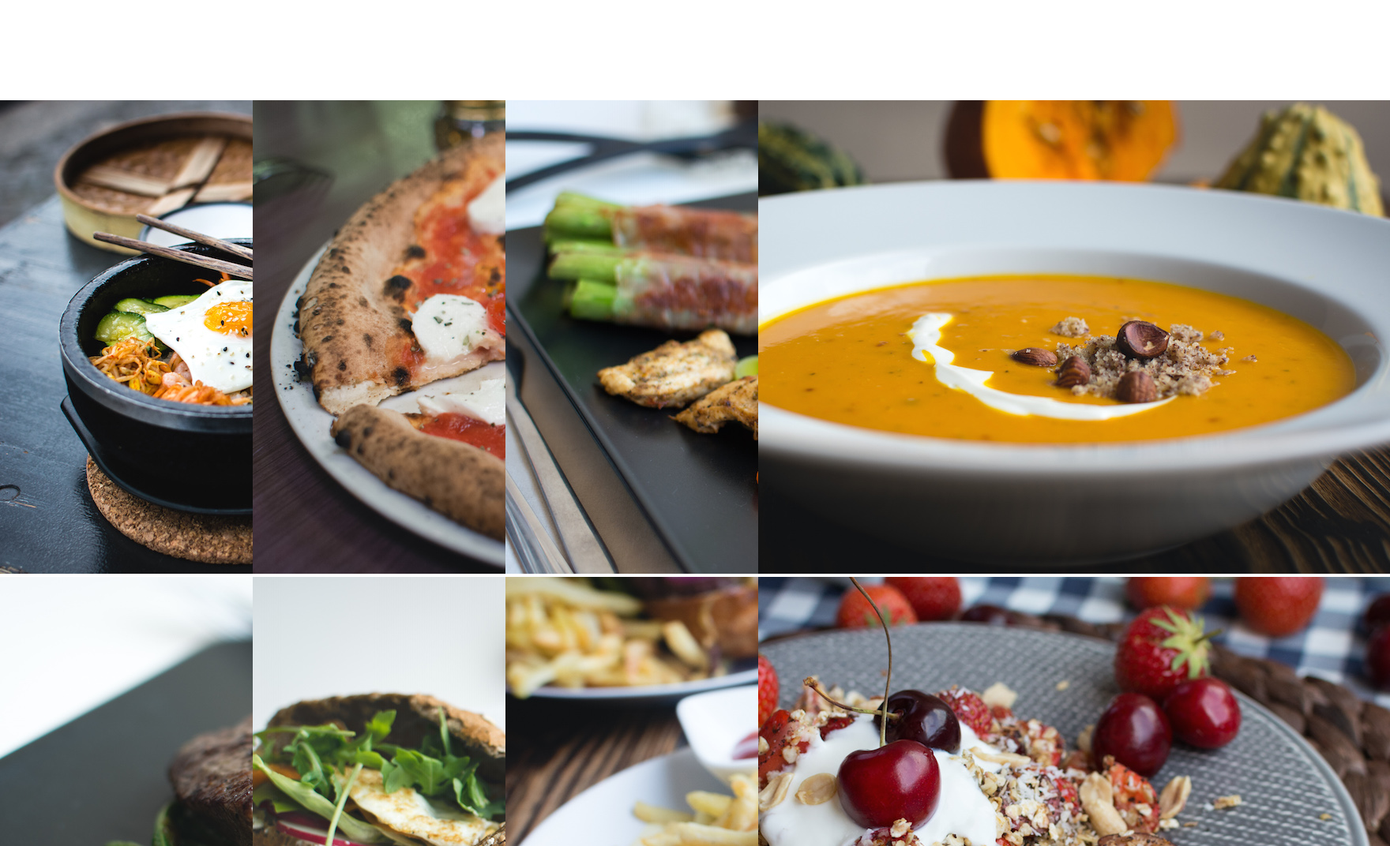
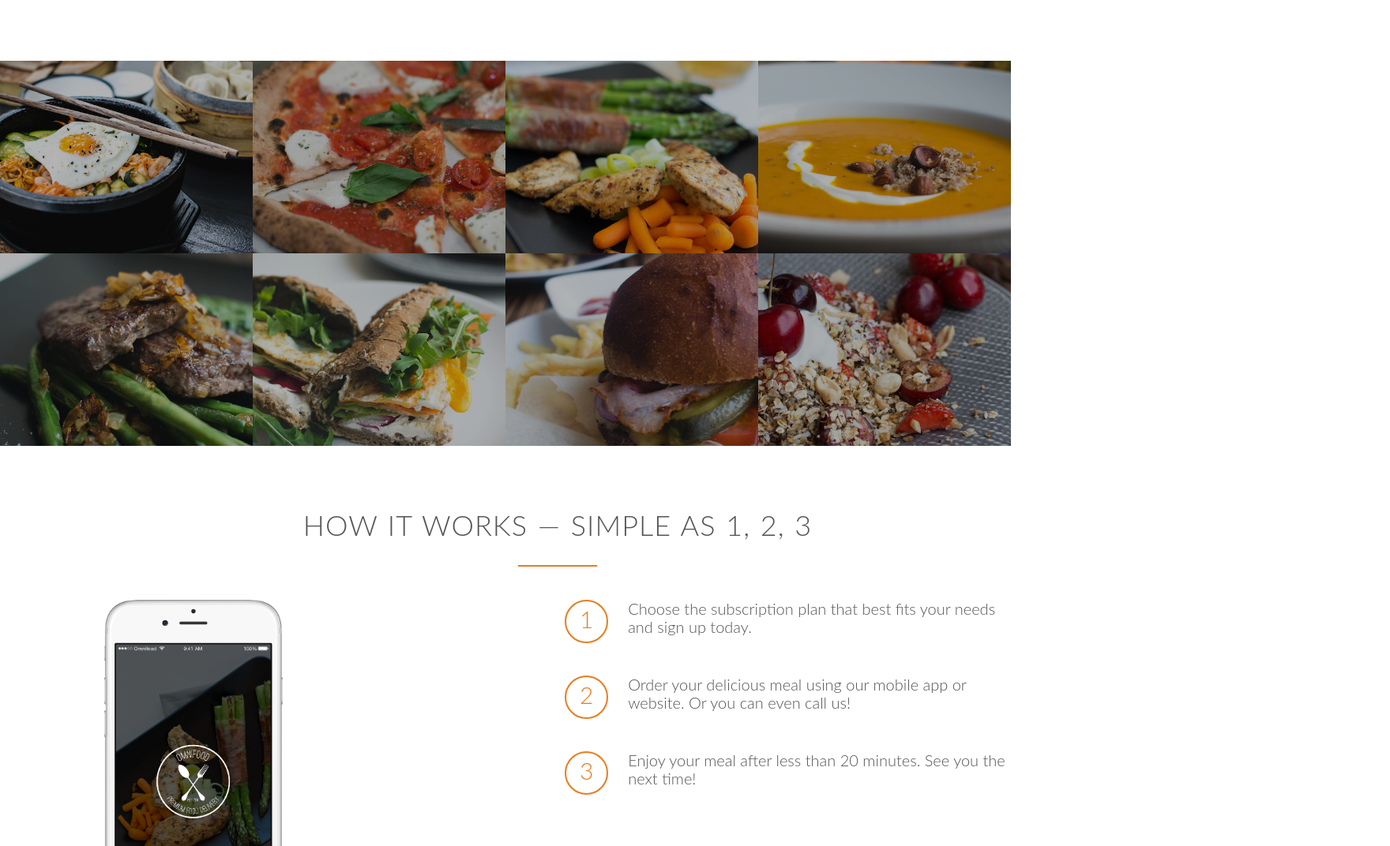
Before and after one commit to dristipoddar/myfood, a plain HTML site: page index.html in a window 1280 px wide. Shown: the part 1424-2496 px from the top of the page at 79% size, 1760 px wide, since content can reach past the window. Drawn offline with Linux system fonts and the light colour scheme.

Commit message:
features added

```diff
--- a/index.html
+++ b/index.html
@@ -65,7 +65,7 @@
          </section>
 
         <section class="section-meals">
-            <ul class="meals-showcase">
+            <ul class="meals-showcase clearfix">
                 <li>
                     <figure  class="meal-photo">
                         <img src="resources/img/1.jpg" alt="Korean bibimbap with egg and vegetables">
@@ -87,7 +87,7 @@
                     </figure>
                 </li>
             </ul>
-            <ul class="meals-showcase">
+            <ul class="meals-showcase clearfix">
                 <li>
                     <figure class="meal-photo">
                         <img src="resources/img/5.jpg" alt="Paleo beef steak with vegetables">
@@ -110,5 +110,31 @@
                 </li>
             </ul>
         </section>
+        <section class="section-steps">
+            <div class="row">
+                <h2>How it works &mdash; Simple as 1, 2, 3</h2>
+            </div>
+            <div class="row">
+                <div class="col span-1-of-2">
+                    <img src="resources/img/app-iPhone.png" alt="Omnifood app on iPhone" class="app-screen">
+                </div>
+                <div class="col span-1-of-2">
+                    <div class="works-step">
+                        <div>1</div>
+                        <p>Choose the subscription plan that best fits your needs and sign up today.</p>
+                    </div>
+                <div class="works-step">
+                        <div>2</div>
+                        <p>Order your delicious meal using our mobile app or website. Or you can even call us!</p>
+                    </div>
+                <div class="works-step">
+                        <div>3</div>
+                            <p>Enjoy your meal after less than 20 minutes. See you the next time!</p>
+                        </div>
+                        <a href="#" class="btn-app"><img src="resources/img/download-app.svg" alt="App Store Button"></a>
+                        <a href="#" class="btn-app"><img src="resources/img/download-app-android.png" alt="App Store Button"></a>
+                </div>
+            </div>
+        </section>
     </body>
 </html>
--- a/resources/CSS/style.css
+++ b/resources/CSS/style.css
@@ -17,6 +17,14 @@ html {
     font-weight: 300;
     font-size: 20px;
     text-rendering: optimizeLegibility;
+}
+.clearfix{zoom: 1}
+.clearfix:after{
+    content: '.';
+    clear: both;
+    display: block;
+    height: 0;
+    visibility: hidden;
 }
 /* -------------------------------------*/
 /*REUSABLE COMPONENTS */
@@ -180,16 +188,91 @@ html {
 }
 
 /* -------------------------------------*/
+/*FEATURES */
+/*--------------------------------------*/
+
+.section-features .long-copy {
+    margin-bottom: 30px;
+}
+
+/* -------------------------------------*/
 /*MEALS */
 /*--------------------------------------*/
 
-.meals-showcase{
+.section-meals {
+    padding: 0;
+}
+
+.meals-showcase {
     list-style: none;
     width: 100%;
 }
 
-.meals-showcase li{
+.meals-showcase li {
     display: block;
     float: left;
     width: 25%;
+
 }
+
+.meal-photo {
+    width: 100%;
+    margin: 0;
+    overflow: hidden;
+    background-color:#000 ;
+}
+.meal-photo img {
+    opacity: 0.7;
+    width: 100%;
+    height: auto;
+    transform: scale(1.5);
+    transition: transform 0.5s, 0.5s;
+}
+
+.meal-photo img:hover {
+    opacity: 1;
+    transform:scale(1.03) ;
+}
+
+/* -------------------------------------*/
+/*HOW IT WORKS */
+/*--------------------------------------*/
+
+ .step-box:first-child{
+    text-align: right;
+    padding: 3%;
+    margin-top: 30px;
+ }
+ .step-box:last-child{
+     padding-left:3% ;
+     margin-top: 70px;
+}
+.app-screen {
+    width: 40%;
+}
+.works-step {
+     margin-bottom: 50px;
+}
+
+.works-step:last-of-type{
+    margin-bottom: 80px;
+}
+.works-step div{
+    color: #e67e22;
+    border: 2px solid #e67e22;
+    display: inline-block;
+    border-radius: 50%;
+    height: 55px;
+    width: 55px;
+    text-align: center;
+    padding: 5px;
+    float: left;
+    font-size: 150%;
+    margin-right: 25px;
+}
+
+.btn-app img{
+    height: 50px;
+    width: auto;
+    margin-right: 10px;
+}
```
Also changed, not shown: 1 other file. Lines whose indentation alone changed are shown as unchanged.
